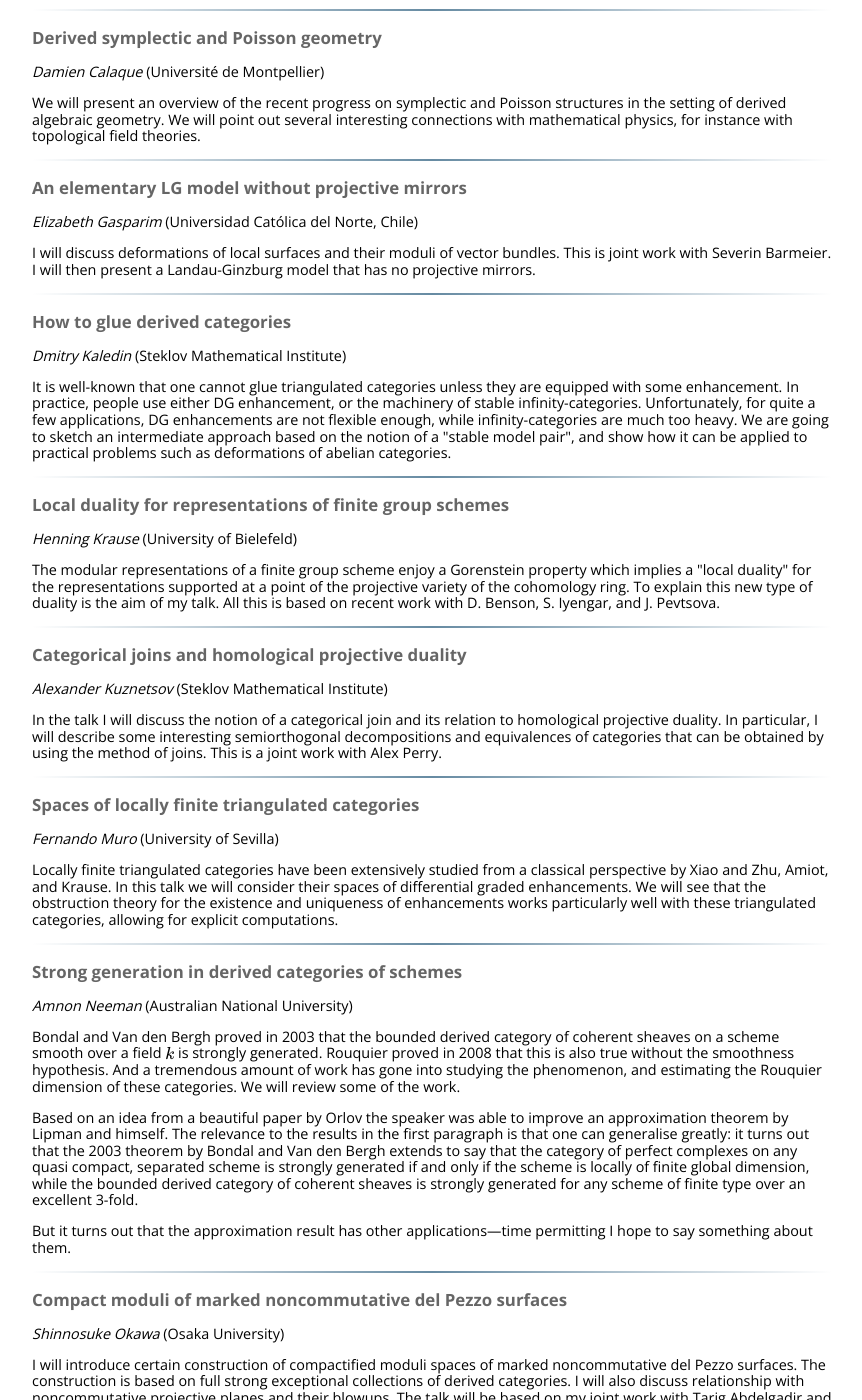
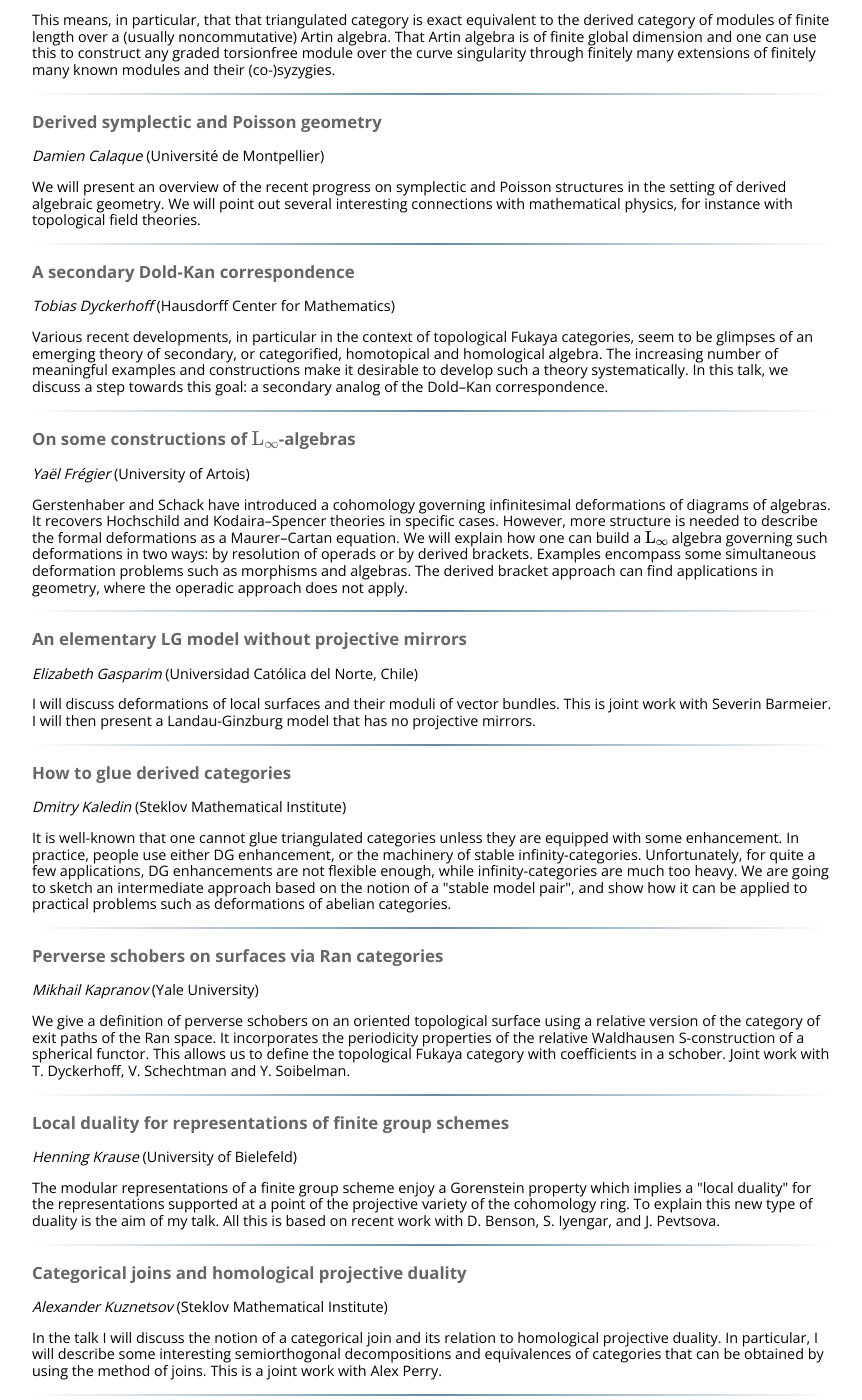
Before and after one commit to ncag-info/antwerp-2016, a Jekyll site: the page built from abstracts.html, in a window 1280 px wide and 1400 px high, scrolled down 863 px. Shown: the whole window, without its empty margins (208-1070 px from the left). Built offline with Jekyll 4.4.1, drawn with Linux system fonts in a browser that asks for light colours; nearby versions of some CDN libraries; library files that are not in the unit come from our copies; formulas are drawn with MathJax 3; some of the changed text lies outside the part shown.

Commit message:
More talks

```diff
--- a/_data/talks.yml
+++ b/_data/talks.yml
@@ -14,6 +14,20 @@
     <p>We will present an overview of the recent progress on symplectic and Poisson structures in the setting of derived algebraic geometry. We will point out several interesting connections with mathematical physics, for instance with topological field theories.
 
 
+dyckerhoff:
+  title: A secondary Dold-Kan correspondence
+  speaker: dyckerhoff
+  abstract: >
+    <p>Various recent developments, in particular in the context of topological Fukaya categories, seem to be glimpses of an emerging theory of secondary, or categorified, homotopical and homological algebra. The increasing number of meaningful examples and constructions make it desirable to develop such a theory systematically. In this talk, we discuss a step towards this goal: a secondary analog of the Dold&ndash;Kan correspondence.
+
+
+fregier:
+  title: On some constructions of $\mathrm{L}_\infty$-algebras
+  speaker: fregier
+  abstract: >
+    <p>Gerstenhaber and Schack have introduced a cohomology governing infinitesimal deformations of diagrams of algebras. It recovers Hochschild and Kodaira&ndash;Spencer theories in specific cases. However, more structure is needed to describe the formal deformations as a Maurer&ndash;Cartan equation. We will explain how one can build a $\mathrm{L}_\infty$ algebra governing such deformations in two ways: by resolution of operads or by derived brackets. Examples encompass some simultaneous deformation problems such as morphisms and algebras. The derived bracket approach can find applications in geometry, where the operadic approach does not apply.
+
+
 gasparim:
   title: An elementary LG model without projective mirrors
   speaker: gasparim
@@ -26,6 +40,13 @@
   speaker: kaledin
   abstract: >
     <p>It is well-known that one cannot glue triangulated categories unless they are equipped with some enhancement. In practice, people use either DG enhancement, or the machinery of stable infinity-categories. Unfortunately, for quite a few applications, DG enhancements are not flexible enough, while infinity-categories are much too heavy. We are going to sketch an intermediate approach based on the notion of a "stable model pair", and show how it can be applied to practical problems such as deformations of abelian categories.
+
+
+kapranov:
+  title: Perverse schobers on surfaces via Ran categories
+  speaker: kapranov
+  abstract: >
+    <p>We give a definition of perverse schobers on an oriented topological surface using a relative version of the category of exit paths of the Ran space. It incorporates the periodicity properties of the relative Waldhausen S-construction of a spherical functor. This allows us to define the topological Fukaya category with coefficients in a schober. Joint work with T. Dyckerhoff, V. Schechtman and Y. Soibelman.
 
 
 krause:
@@ -66,6 +87,12 @@
   abstract: >
     <p>I will introduce certain construction of compactified moduli spaces of marked noncommutative del Pezzo surfaces. The construction is based on full strong exceptional collections of derived categories. I will also discuss relationship with noncommutative projective planes and their blowups. The talk will be based on my joint work with Tarig Abdelgadir and Kazushi Ueda.
 
+
+pantev:
+  title: Descent and equivalences in noncommutative geometry
+  speaker: pantev
+  abstract: >
+    <p>I will describe a descent formalism in categorical nc geometry which is geared towards constructions of Fourier&ndash;Mukai functors. The formalism allows one to carry out  descent constructions in general algebraic and analytic frameworks without resorting to generators. I will discuss various applications, such as the  connection to the classical Zariski and flat descents, constructions of Fukaya categories, and homological mirror symmetry. This is a joint work with Katzarkov and Kontsevich.
 
 
 polishchuk:
```
